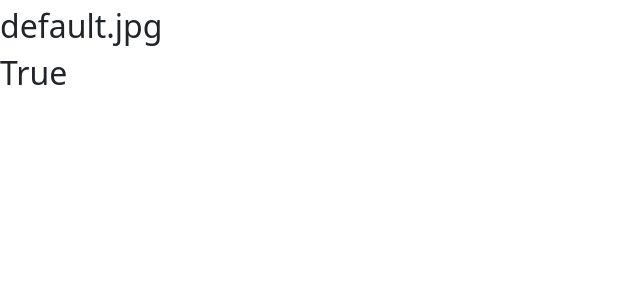
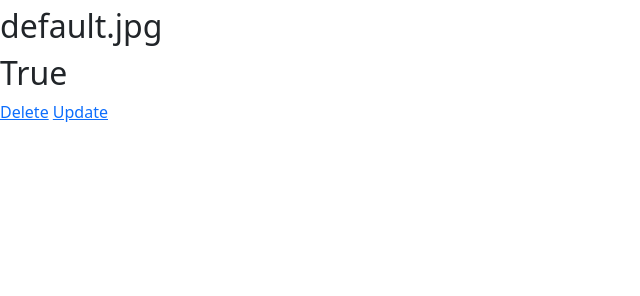
Before and after one commit to giovanniagra/farm_coffee, a Django app: page /details/2/ in a window 1280 px wide. Shown: the part 188-484 px from the top of the page, without its empty margins (0-640 px from the left). Run offline with Django 4.2, Linux system fonts and the light colour scheme; data comes from the database, SQL or seed files in the repository; both versions use the stored data as it was after the commit; parts of the project's set-up code (start-up, migrations or seed data) failed here and were passed over; some libraries are stand-ins or nearby versions.

Commit message:
Add: delete product function and confirmation page

```diff
--- a/farm_coffee_app/templates/product/delete_product.html
+++ /dev/null
@@ -1,5 +0,0 @@
-{% extends 'base.html' %}
-{% block content %}
-
-
-{% endblock %}
--- a/farm_coffee_app/templates/product/read_product_detail.html
+++ b/farm_coffee_app/templates/product/read_product_detail.html
@@ -9,5 +9,7 @@
     <h2>{{ product.image }}</h2>
     <h2>{{ product.availability }}</h2>
 
+    <a href="{% url 'farm_coffee_app:delete_product' product.product_id%}">Delete</a>
+    <a href="{% url 'farm_coffee_app:update_product' product.product_id%}">Update</a>
     {% endif %}
 {% endblock %}
--- a/farm_coffee_app/urls.py
+++ b/farm_coffee_app/urls.py
@@ -17,5 +17,5 @@
     path('list', views.read_product_list.as_view(), name='read_product_list'),
     path('details/<int:pk>/', views.read_product_detail.as_view(), name='read_product_detail'),
     path('update/<int:pk>/', views.update_product.as_view(), name='update_product'),
-    # path('delete/<int:pk>/', views.delete_product.as_view(), name='delete_product'),
+    path('delete/<int:pk>/', views.delete_product.as_view(), name='delete_product'),
 ]
--- a/farm_coffee_app/views.py
+++ b/farm_coffee_app/views.py
@@ -1,5 +1,6 @@
 from multiprocessing import context
 from pyexpat import model
+from re import template
 from django.http import HttpResponse
 from django.shortcuts import get_object_or_404, render, redirect
 from pytz import timezone
@@ -134,6 +135,8 @@
 #Manage Order CRD
 
 # class create_order(generic.CreateView):
+#     model = Total_Order
+#     template_name = '/'
 # class read_order(generic.DetailView):
 # class read_order_list(generic.ListView):
 # class delete_order(generic.DeleteView):
@@ -170,11 +173,12 @@
         id = self.kwargs.get('pk')
         return get_object_or_404(Product, product_id=id)
 
-# class delete_product(generic.DeleteView):
-#     model = Product
-#     success_url = '/'
+class delete_product(generic.DeleteView):
+    model = Product
+    template_name = 'product/confirm_delete_product.html'
+    success_url = '/'
 
-#Delivery CRUD
+#Topping CRUD
 # class create_delivery(generic.CreateView):
 # class read_delivery(generic.DetailView):
 # class read_delivery_list(generic.ListView):
```
Also changed, not shown: farm_coffee_app/forms.py (+7 -1 lines), farm_coffee_app/templates/product/confirm_delete_product.html (added, +10 -0 lines), db.sqlite3.
